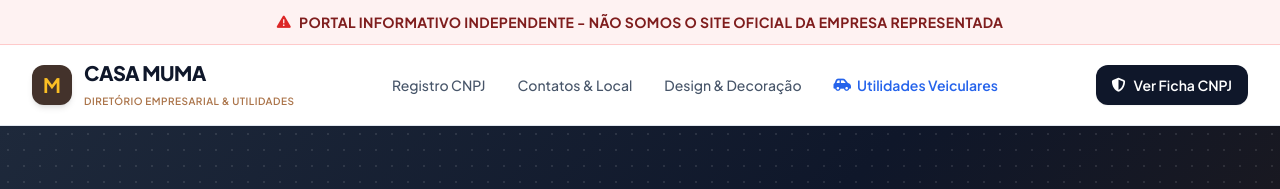
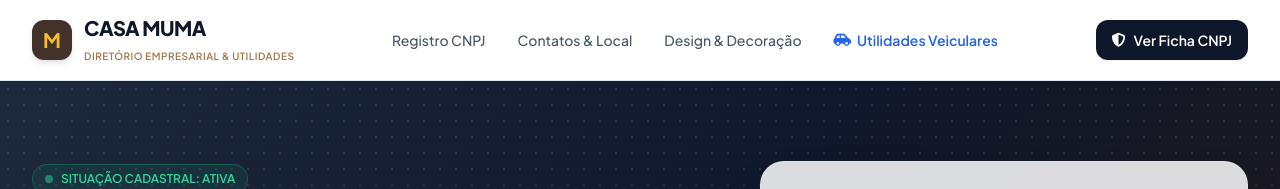
Before and after one commit to watsonarvide33-lab/centralmuma, a plain HTML site: page index.html in a window 1280 px wide. Shown: the top 189 px of the page. Drawn offline with nearby package versions, Linux system fonts and the light colour scheme.

Commit message:
Update index.html

```diff
--- a/index.html
+++ b/index.html
@@ -88,11 +88,7 @@ function gtag_report_conversion(url) {
 </head>
 <body class="bg-slate-50 text-slate-800 font-sans antialiased min-h-screen flex flex-col justify-between">
 
-    <!-- Top Disclaimer Bar -->
-    <div class="bg-red-50 border-b border-red-200 px-4 py-3 text-xs md:text-sm text-red-900 text-center flex items-center justify-center gap-2 shadow-sm font-bold tracking-wide">
-        <i class="fa-solid fa-triangle-exclamation text-red-600"></i>
-        <span>PORTAL INFORMATIVO INDEPENDENTE - NÃO SOMOS O SITE OFICIAL DA EMPRESA REPRESENTADA</span>
-    </div>
+
 
     <!-- Main Navigation Header -->
     <header class="sticky top-0 z-50 bg-white/90 backdrop-blur-md border-b border-slate-200 shadow-sm">
```
